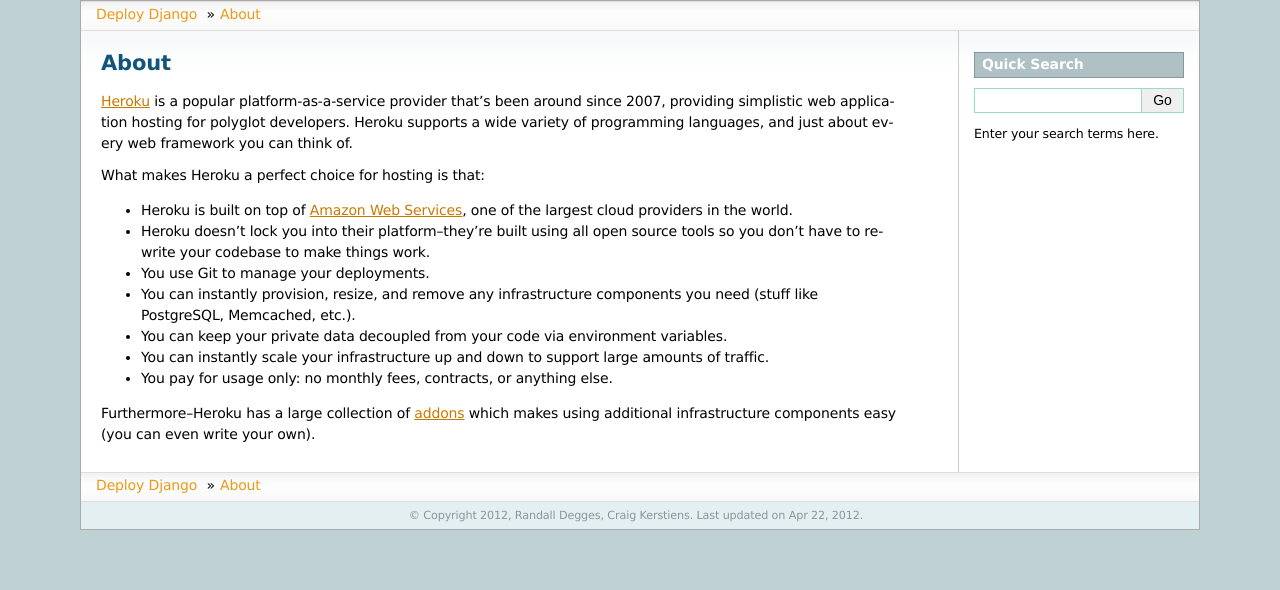
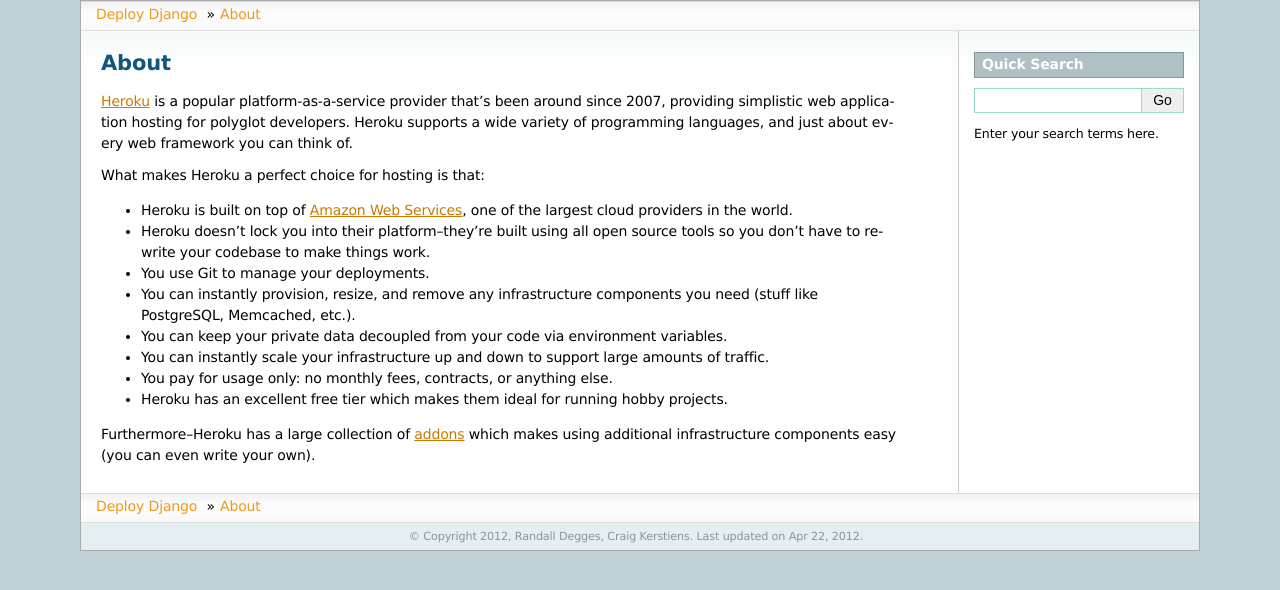
Before and after one commit to perryyo/deploydjango.com, a Sphinx documentation site: the page built from source/heroku/about.rst, in a window 1280 px wide. Shown: the top 590 px of the page. Built offline with Sphinx 7.4.7, drawn with Linux system fonts in a browser that asks for light colours.

Commit message:
Adding a bit about the Heroku free tier.

```diff
--- a/source/heroku/about.rst
+++ b/source/heroku/about.rst
@@ -27,6 +27,9 @@
 
 - You pay for usage only: no monthly fees, contracts, or anything else.
 
+- Heroku has an excellent free tier which makes them ideal for running hobby
+  projects.
+
 Furthermore--Heroku has a large collection of `addons
 <https://addons.heroku.com/>`_ which makes using additional infrastructure
 components easy (you can even write your own).
```
